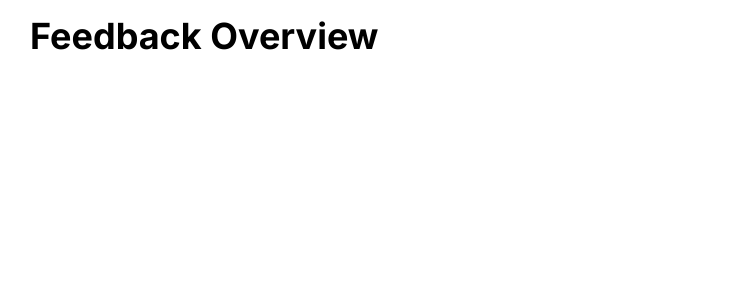
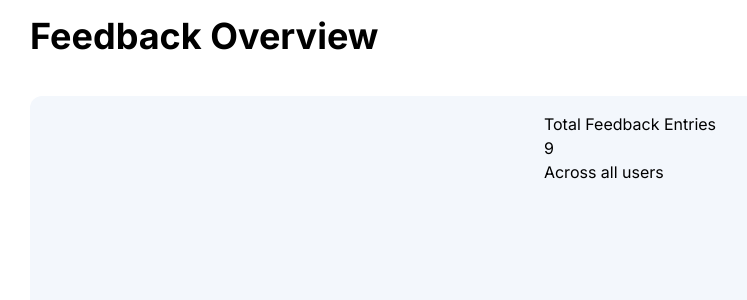
Before and after one commit to MaurenceBudiongan/awarenet-admin-web, a Next.js app: page /feedback in a window 1280 px wide. Shown: the top 300 px of the page, without its empty margins (10-757 px from the left). Built offline with nearby package versions, Linux system fonts and the light colour scheme.

Commit message:
feedback content - total feedback ui

```diff
--- a/app/feedback/page.tsx
+++ b/app/feedback/page.tsx
@@ -1,7 +1,20 @@
 "use client";
 
 const Feedback = () => {
-  return <p className="ml-10 mt-4 text-4xl font-bold">Feedback Overview</p>;
+  return (
+    <div>
+      <p className="ml-10 mt-4 text-4xl font-bold">Feedback Overview</p>
+      <div className="flex flex-col">
+        <div className="ml-10 mr-10 mt-10 mb-7 p-4 bg-[#F3F7FC] rounded-xl h-64 flex justify-around gap-y-2">
+          <div className="">
+            <p>Total Feedback Entries</p>
+            <p>9</p>
+            <p>Across all users</p>
+          </div>
+        </div>
+      </div>
+    </div>
+  );
 };
 
 export default Feedback;
```
